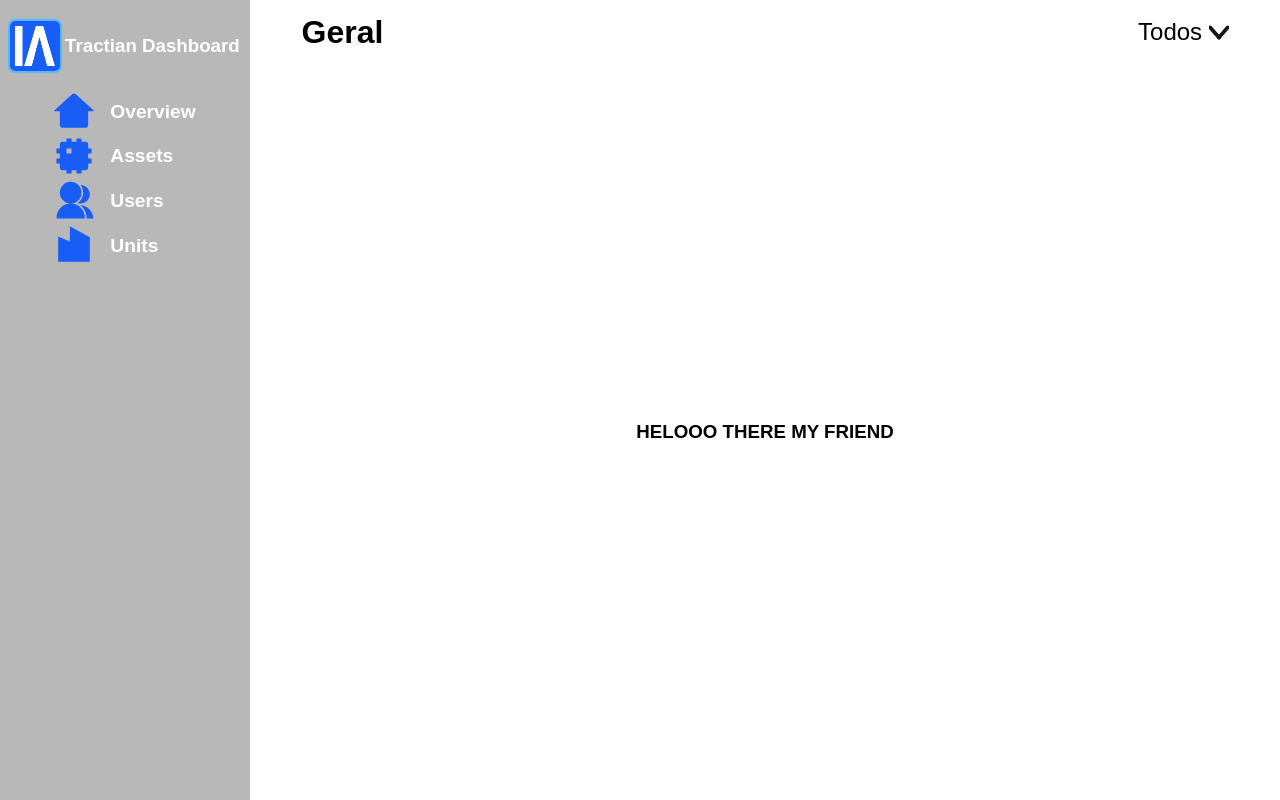
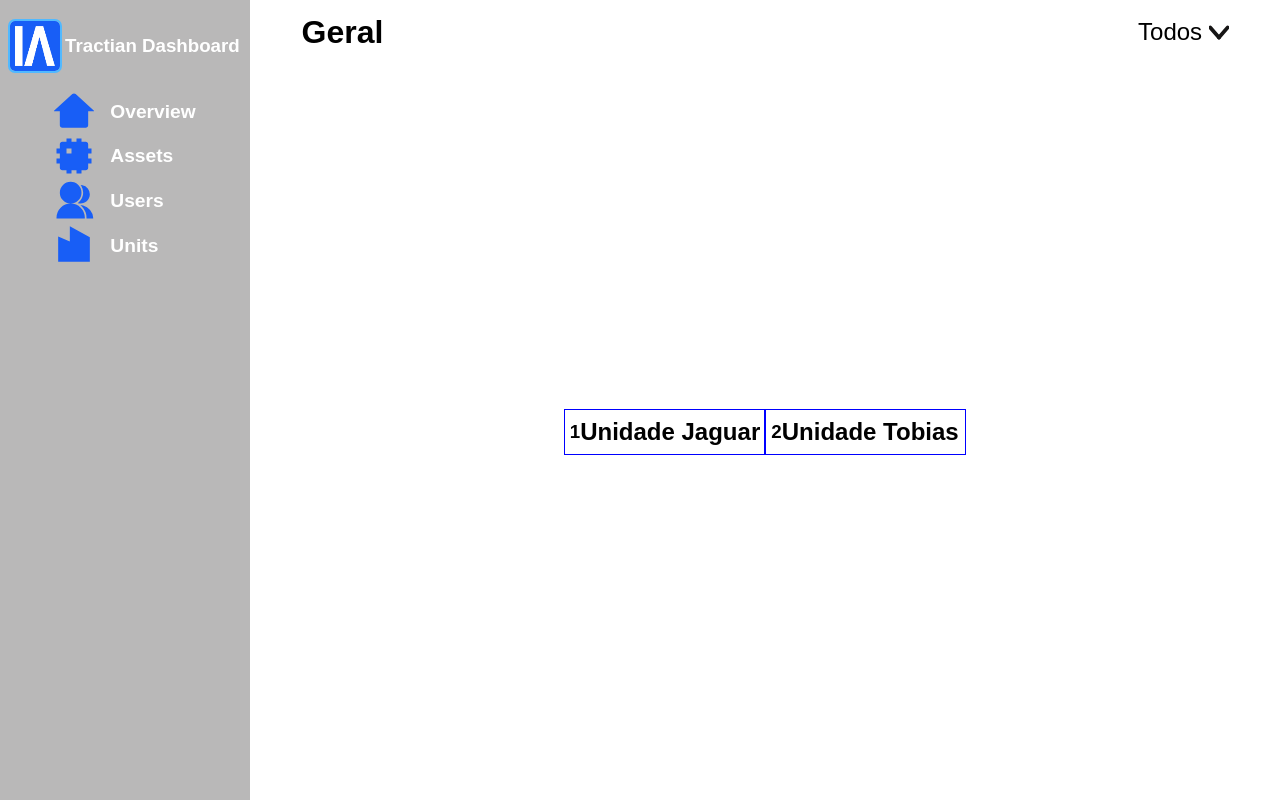
Before and after one commit to cezarvasconcelos/dashboard-tractian-test, a React (Create React App) app: page /Units in a window 1280 px wide. Built offline with nearby package versions, Linux system fonts and the light colour scheme.

Commit message:
feat: add UnitsView and created UnitCard component

```diff
--- a/src/App.jsx
+++ b/src/App.jsx
@@ -16,7 +16,10 @@ function App() {
   const [unitAssets, setUnitAssets] = useState([]);
   const [unitUsers, setUnitUsers] = useState([]);
   const unitSelected = useSelector((state) => state.unit.unitId);
+
   useEffect(() => {
+    console.log(unitAssets);
+    if (unitSelected !== 0) {
       let assetsFiltered = [];
       assetsFiltered = db.assets.filter((asset) => {
         return asset.unitId === unitSelected;
@@ -28,6 +31,11 @@ function App() {
         return user.unitId === unitSelected;
       });
       setUnitUsers(usersFiltered);
+    } else {
+      setUnits(db.units);
+      setUnitAssets(db.assets);
+      setUnitUsers(db.users);
+    }
   }, [unitSelected]);
 
   return (
@@ -54,7 +62,7 @@ function App() {
             />
             <Route path="assets" element={<Assets assets={unitAssets} />} />
             <Route path="users" element={<Users users={unitUsers} />} />
-            <Route path="units" element={<Units />} />
+            <Route path="units" element={<Units units={units} />} />
           </Routes>
         </RightContainer>
       </ThemeProvider>
--- a/src/view/Units.jsx
+++ b/src/view/Units.jsx
@@ -3,12 +3,31 @@ import ViewContainer from "components/containers/ViewContainer";
 import { displayFlexCenter } from "css/styles";
 import styled from "styled-components";
 
-const Units = ({ unitAssets, unitUsers, units, unitSelected }) => {
+const Units = ({ units }) => {
   return (
     <ViewContainer>
-      <h3>HELOOO THERE MY FRIEND</h3>
+      {units.map((unit) => {
+        return (
+          <>
+            <UnitCard>
+              <UnitId>{unit.id}</UnitId>
+              <UnitName>{unit.name}</UnitName>
+            </UnitCard>
+          </>
+        );
+      })}
     </ViewContainer>
   );
 };
+const UnitCard = styled.div`
+  ${displayFlexCenter};
+  flex-wrap: wrap;
+  width: 200px;
+  heigth: 200px;
+  outline: 1px solid blue;
+  padding: 0.5rem 0;
+`;
 
+const UnitId = styled.h3``;
+const UnitName = styled.h2``;
 export default Units;
```
Lines whose indentation alone changed are shown as unchanged.
